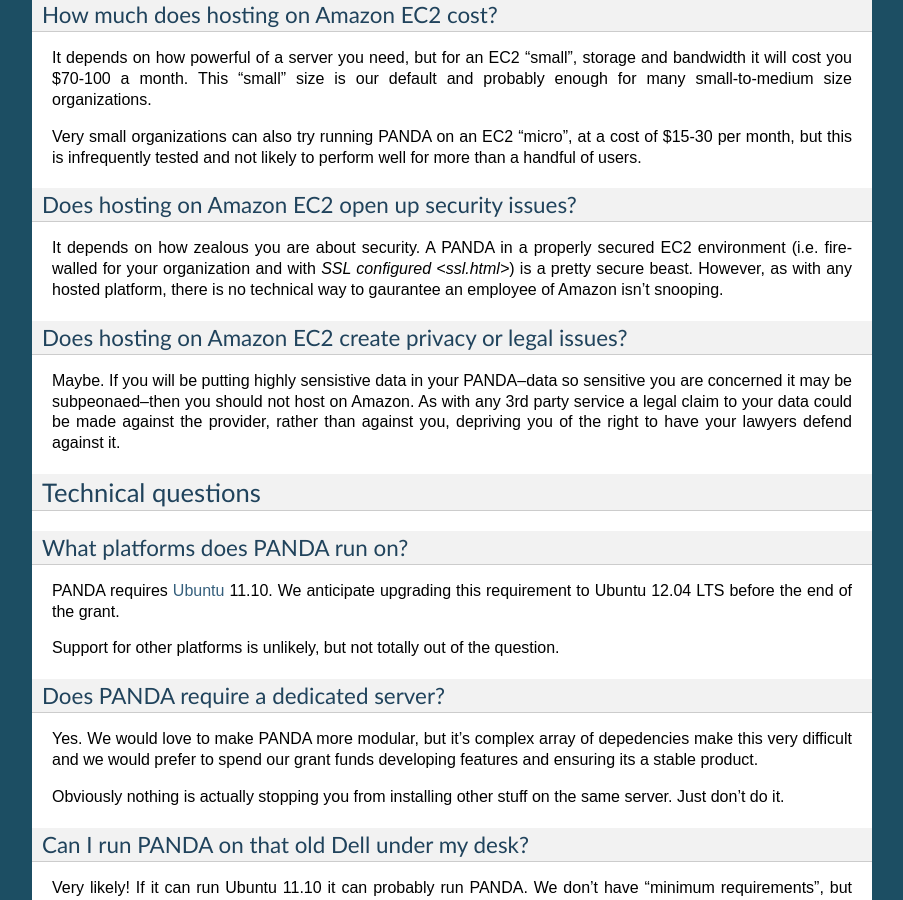
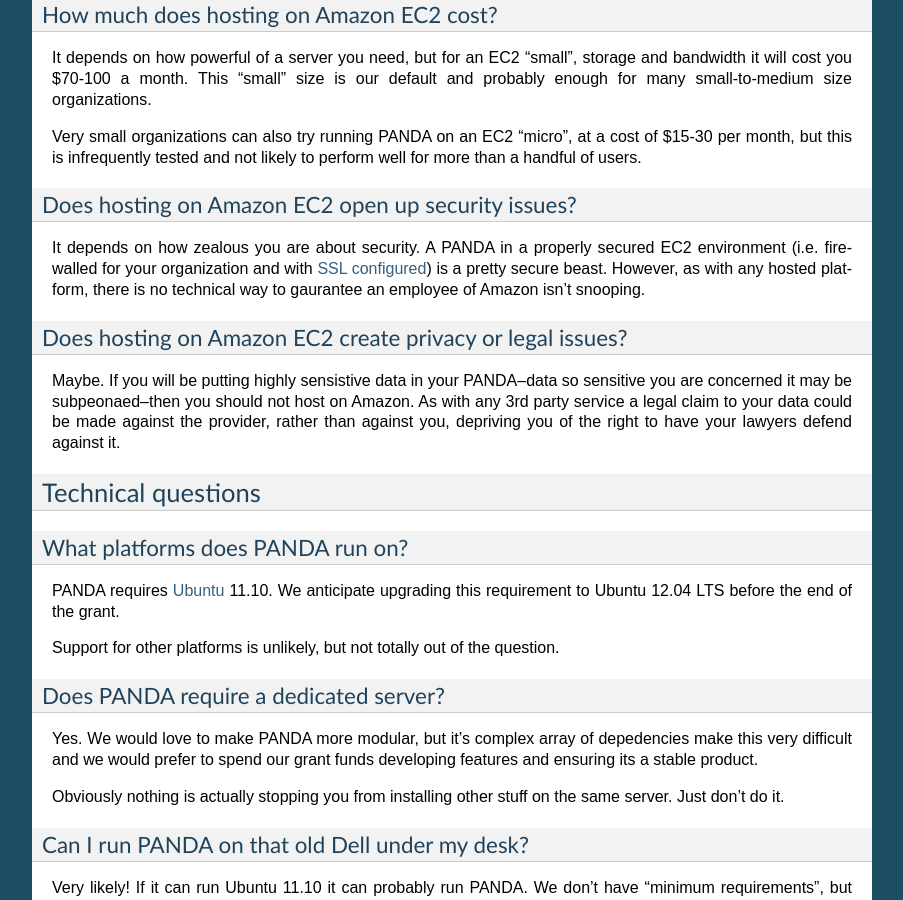
Before and after one commit to pandaproject/panda, a Sphinx documentation site: the page built from docs/faq.rst, in a window 1280 px wide and 900 px high, scrolled down 1454 px. Shown: the whole window, without its empty margins (198-1101 px from the left). Built offline with Sphinx 7.4.7, drawn with Linux system fonts in a browser that asks for light colours.

Commit message:
fix broken link to ssl.html

```diff
--- a/docs/faq.rst
+++ b/docs/faq.rst
@@ -76,7 +76,7 @@
 Does hosting on Amazon EC2 open up security issues?
 ---------------------------------------------------
 
-It depends on how zealous you are about security. A PANDA in a properly secured EC2 environment (i.e. firewalled for your organization and with `SSL configured <ssl.html>`) is a pretty secure beast. However, as with any hosted platform, there is no technical way to gaurantee an employee of Amazon isn't snooping.
+It depends on how zealous you are about security. A PANDA in a properly secured EC2 environment (i.e. firewalled for your organization and with `SSL configured <ssl.html>`_) is a pretty secure beast. However, as with any hosted platform, there is no technical way to gaurantee an employee of Amazon isn't snooping.
 
 Does hosting on Amazon EC2 create privacy or legal issues?
 ----------------------------------------------------------
```
